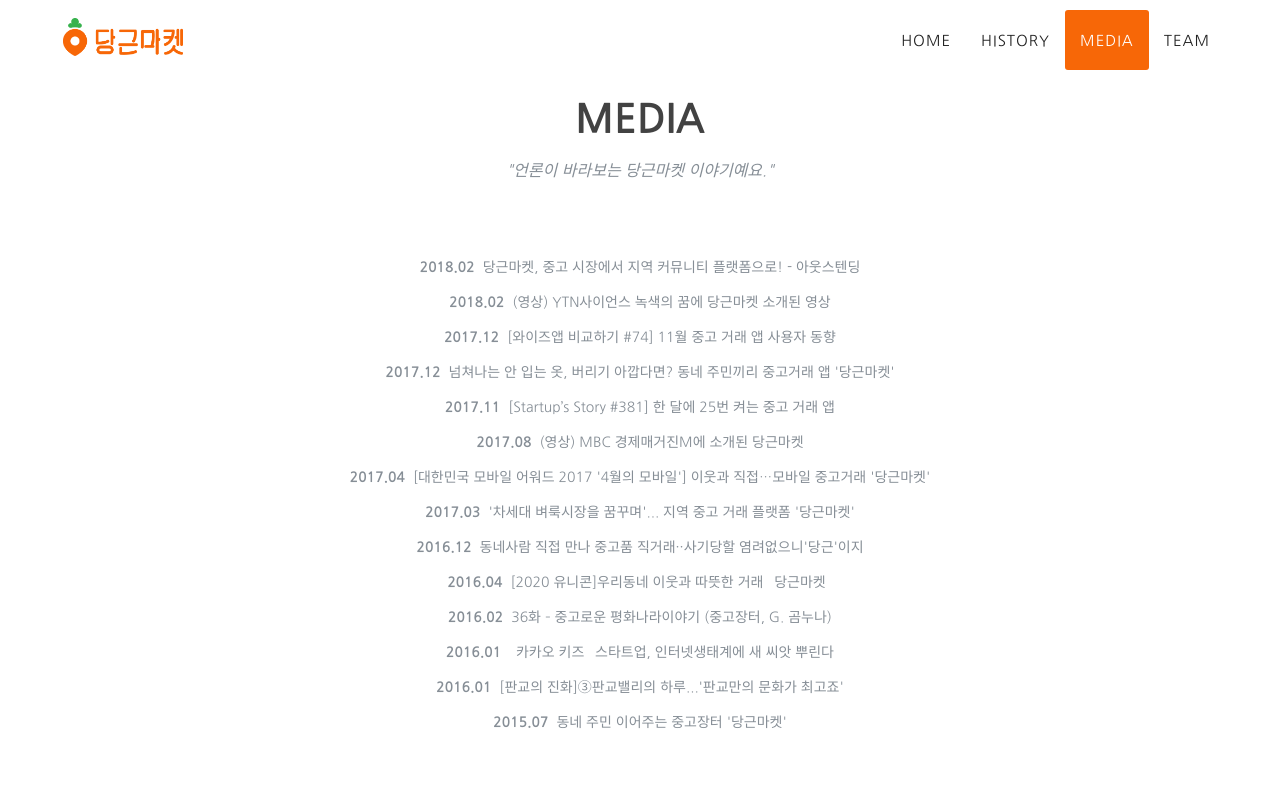
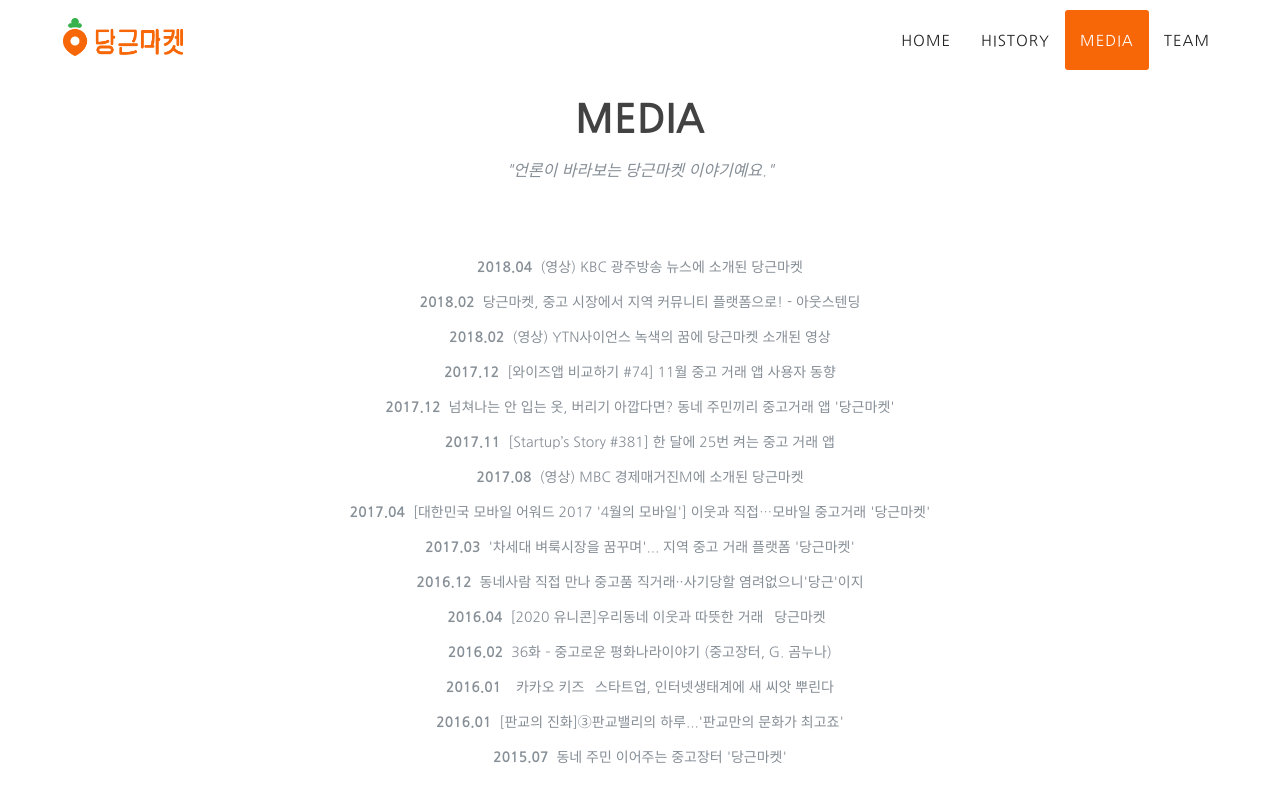
Before and after one commit to daangn/daangn-team-page, a Jekyll site: the page built from index.html, in a window 1280 px wide and 900 px high, scrolled down 2661 px. Shown: the top 802 px of the window. Built offline with Jekyll 4.4.1, drawn with Linux system fonts in a browser that asks for light colours; some web fonts are replaced.

Commit message:
Update _config.yml

```diff
--- a/_config.yml
+++ b/_config.yml
@@ -38,6 +38,10 @@
   pic: start
 
 media:
+- content: "(영상) KBC 광주방송 뉴스에 소개된 당근마켓"
+  date: '2018.04'
+  url: https://youtu.be/SzWhApgP8PE
+
 - content: "당근마켓, 중고 시장에서 지역 커뮤니티 플랫폼으로! - 아웃스텐딩"
   date: '2018.02'
   url: http://outstanding.kr/carrotmarket20180221/
```
